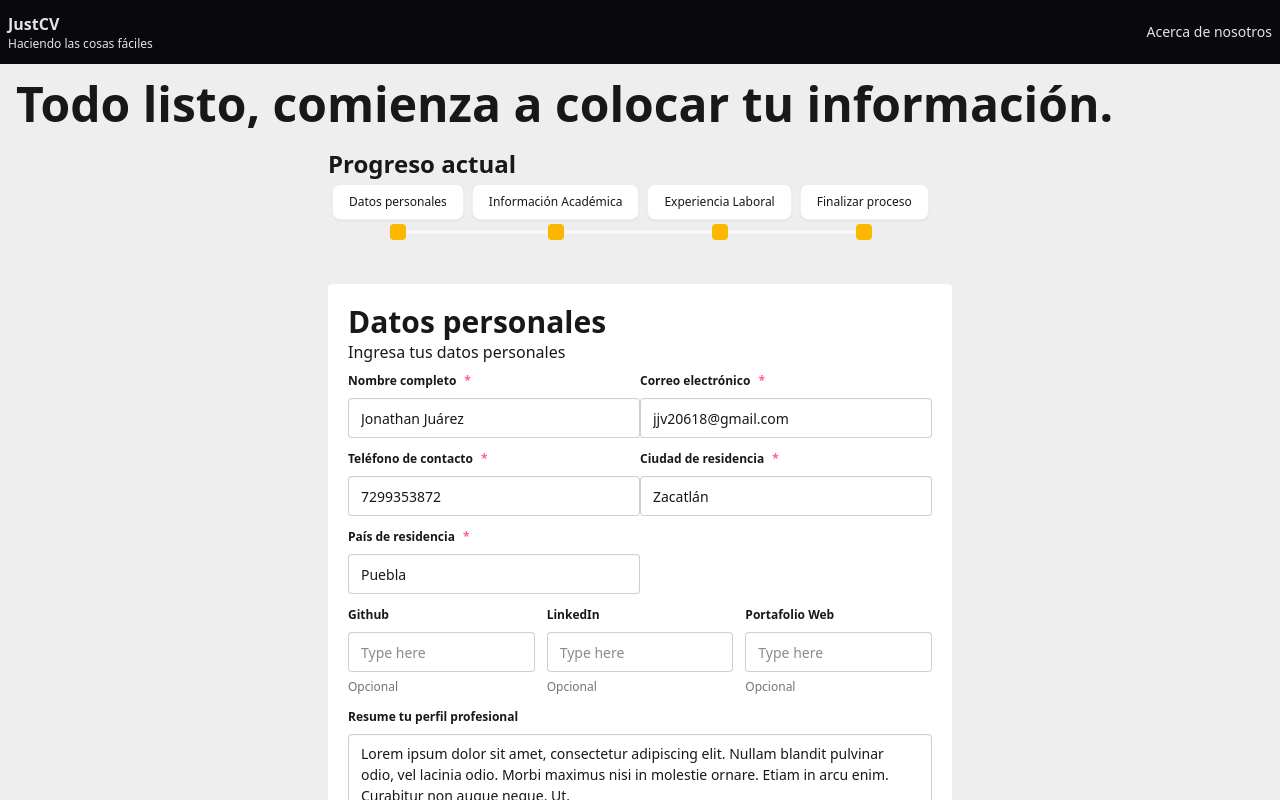
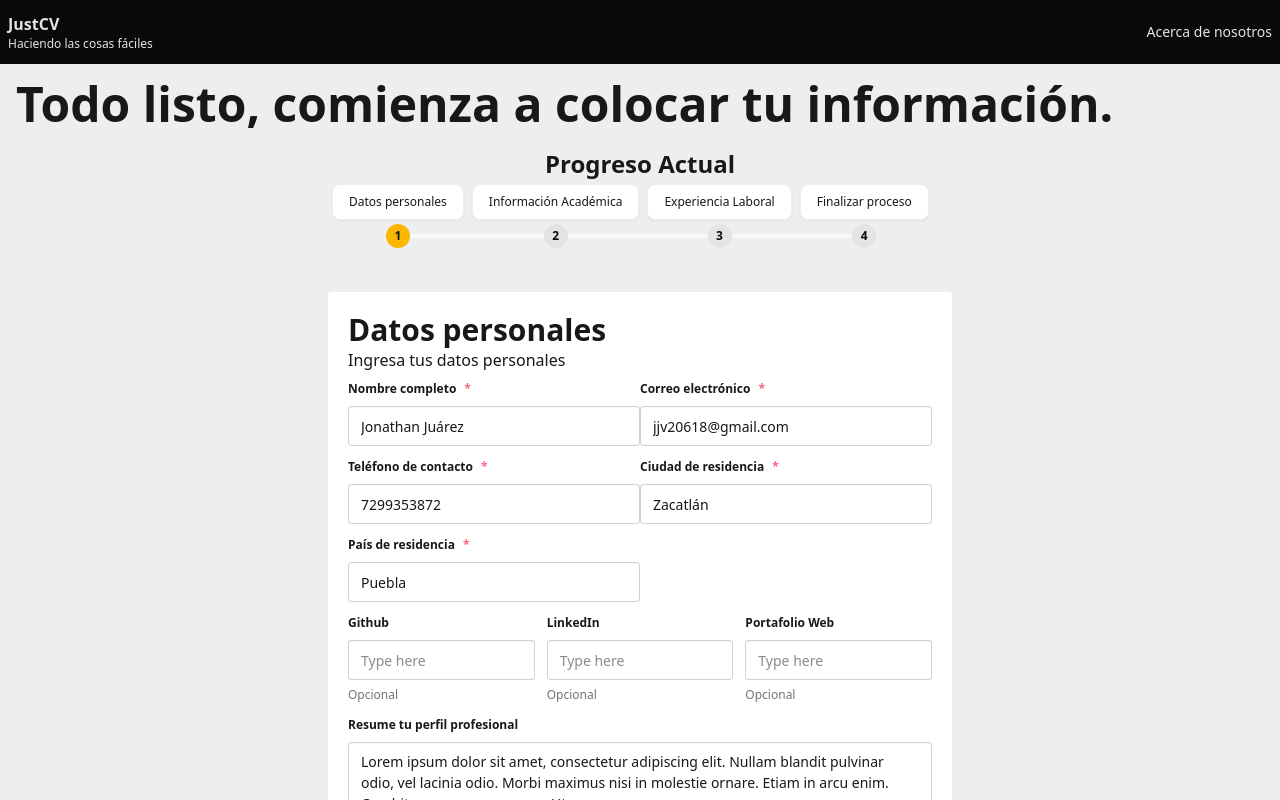
Before and after one commit to JhonCODEOWO/JustCV, a React (Vite) app: page /creating-cv in a window 1280 px wide. Shown: the top 800 px of the page. Built offline with nearby package versions, Linux system fonts and the light colour scheme.

Commit message:
refactor: StepComponent now has constants evaluating state of that Step and adding class names in the indicatorClass variable, now the useSteps hook has only functions related to it and a new StepsHelpers was created, StepsTimeLine props has changed to maintain responsibilities separately.

```diff
--- a/src/CV/components/CreateCvForm/CreateCvForm.component.tsx
+++ b/src/CV/components/CreateCvForm/CreateCvForm.component.tsx
@@ -9,12 +9,13 @@ import { zodResolver } from "@hookform/resolvers/zod";
 import type { CreateCvInterface } from "../../interfaces/CreateCVInterface";
 import { useSteps } from "../../../shared/hooks/FormSteps/FormSteps";
 import StepsTimelineComponent from "../../../shared/hooks/FormSteps/Components/StepsTimelineComponent/StepsTimelineComponent.component";
+import type { Step } from "../../../shared/hooks/FormSteps/interfaces/StepInterface.interface";
 
 export type CreateCvFormBody = z.infer<typeof CreateCVSchema>;
 type StepID = "personalData" | "educationData" | "laboralData" | "finalPhase";
 
 function CreateCvForm() {
-    const {actualPhase, getActualStep, isEndPointer, isStartPointer, isValidInTimeLine, nextPhase, prevPhase, totalPhases} = useSteps([
+    const {actualPhase, nextPhase, prevPhase, totalPhases, goTo, elementsBefore} = useSteps([
         {
             id: 'personalData',
             title: 'Datos personales'
@@ -48,6 +49,16 @@ function CreateCvForm() {
         resolver: zodResolver(CreateCVSchema)
     });
 
+    /**
+     * Field values separated by a ID
+     */
+    const fieldsByStep: Record<StepID, FieldPath<CreateCvFormBody>[]> = {
+            'personalData': ["fullname", "email", "phoneNumber", "profesionalLinks", "residence", "resume"],
+            educationData: ["education"],
+            laboralData: ["workExperience"],
+            finalPhase: []
+    }
+
     const {append, remove, fields} = useFieldArray({control, name: 'education'});
     const {append: appendWorkExperience, remove: removeWorkExperience, fields: workExperienceFields} = useFieldArray({control, name: 'workExperience'});
 
@@ -60,14 +71,7 @@ function CreateCvForm() {
     }
 
     const validate = async (stepID: StepID) => {
-        const values: Record<StepID, FieldPath<CreateCvFormBody>[]> = {
-            'personalData': ["fullname", "email", "phoneNumber", "profesionalLinks", "residence", "resume"],
-            educationData: ["education"],
-            laboralData: ["workExperience"],
-            finalPhase: []
-        }
-        const valid = await trigger(values[stepID]);
-        console.log(errors);
+        const valid = await trigger(fieldsByStep[stepID]);
         if(!valid) return;
         nextPhase();
     }
@@ -88,10 +92,30 @@ function CreateCvForm() {
         console.log(body);
     }
 
+    /**
+     * Handle the wanted step function and evaluate every step before the index request if any has a error then
+     * the go next operation can't be executed.
+     * @param requestedIndex The index of the element request to go.
+     * @param step The step element object requested.
+     * @returns void
+     */
+    const handleWantedStep = async (requestedIndex: number, step: Step) => {
+        const toEvaluate = elementsBefore(requestedIndex);
+        const toValidate: Promise<boolean>[] = [];
+
+        toEvaluate.forEach(step => {
+            toValidate.push(trigger(fieldsByStep[step.id as StepID]));
+        });
+
+        const result: boolean[] = await Promise.all(toValidate);
+        if(result.includes(false)) return;
+        goTo(requestedIndex);
+    }
+
     return (
         <form onSubmit={(event) => onSubmit(event)} className="flex flex-col gap-y-6">
             <div className="gap-x-4 items-start w-1/2 mx-auto my-0">
-                <StepsTimelineComponent actualPhase={actualPhase} isEndPointer={isEndPointer} isStartPointer={isStartPointer} isValidInTimeLine={isValidInTimeLine} steps={totalPhases}/>
+                <StepsTimelineComponent actualPhase={actualPhase} steps={totalPhases} onStepWanted={handleWantedStep}/>
 
                 {
                     actualPhase === 0
--- a/src/shared/hooks/FormSteps/Components/StepComponent/StepComponent.component.tsx
+++ b/src/shared/hooks/FormSteps/Components/StepComponent/StepComponent.component.tsx
@@ -1,24 +1,48 @@
+import {isStartPointer, isValidInTimeLineRange } from "../../Helpers/StepsHelpers";
+
 interface StepComponentProps {
+    /**
+     * The index of the element inside a array
+     */
     index: number;
     title: string,
-    actualStep: number;
-    isValidInTimeLine: (index: number) => boolean;
-    isStartPointer: (index: number) => boolean;
-    isEndPointer: (index: number) => boolean;
+    /**
+     * The current index in useSteps hook.
+     */
+    currentStepIndex: number;
+
+    /**
+     * True if the actual element is the last in the array false otherwise
+     */
+    isLastElement: boolean,
+    onStepClick: (stepIndex: number) => void;
 }
 
-function StepComponent({title, isEndPointer, isStartPointer, isValidInTimeLine, index, actualStep}:StepComponentProps) {
+function StepComponent({title, index, currentStepIndex, isLastElement, onStepClick}:StepComponentProps) {
+
+    const stepCompleted = isValidInTimeLineRange(index, currentStepIndex);
+    const isActive = currentStepIndex === index;
+    const notCompleted = !stepCompleted && !isActive;
+
+    let indicatorClass = ``;
+
+    if(isActive) indicatorClass = 'bg-warning';
+    if(stepCompleted) indicatorClass = 'bg-success';
+    if(notCompleted) indicatorClass = 'bg-neutral-content text-neutral';
+
     return (
-        <li>
+        <li onClick={() => onStepClick(index)} className="cursor-pointer">
             {/* Renderize if the element is not a initial element of the array and paint the hr line if the index is valid based on the actualPhase set */}
-            {!isStartPointer(index) && <hr className={isValidInTimeLine(index)? 'bg-primary':'bg-base-200'}/>}
+            {!isStartPointer(index) && <hr className={index <= currentStepIndex ? 'bg-primary':'bg-base-200'}/>}
             <div className="timeline-start timeline-box">{title}</div>
                 <div className="timeline-middle">
-                    <div className={`h-4 w-4 rounded ${(isValidInTimeLine(index) && index != actualStep? 'bg-success': 'bg-warning')}`}></div>
+                    <div className={`h-6 w-6 flex justify-center items-center rounded-full ${indicatorClass}`}>
+                        <p className="font-bold text-xs">{index + 1}</p>
+                    </div>
             </div>
 
             {/* Renderize if the element is not a initial element of the array and paint the hr line if the index is valid based on the actualPhase set */}
-            {!isEndPointer(index) && <hr className={isValidInTimeLine(index + 1)? 'bg-primary':'bg-base-200'}/>}
+            {!isLastElement && <hr className={stepCompleted ? 'bg-primary':'bg-base-200'}/>}
         </li>
     );
 }
--- a/src/shared/hooks/FormSteps/Components/StepsTimelineComponent/StepsTimelineComponent.component.tsx
+++ b/src/shared/hooks/FormSteps/Components/StepsTimelineComponent/StepsTimelineComponent.component.tsx
@@ -1,13 +1,13 @@
 import HeaderComponent from "../../../../components/HeaderComponent/HeaderComponent.component";
+import { isEndPointer } from "../../Helpers/StepsHelpers";
 import type { Step } from "../../interfaces/StepInterface.interface";
 import StepComponent from "../StepComponent/StepComponent.component";
 
 interface StepsTimelineComponentProps {
+    title?: string;
     steps: Step[],
     actualPhase: number,
-    isValidInTimeLine: (index: number) => boolean;
-    isStartPointer: (index: number) => boolean;
-    isEndPointer: (index: number) => boolean;
+    onStepWanted: (index: number, step: Step) => void;
 }
 
 /**
@@ -16,17 +16,24 @@ interface StepsTimelineComponentProps {
  * @param props The component props
  * @returns
  */
-function StepsTimelineComponent({steps, actualPhase, isValidInTimeLine, isStartPointer, isEndPointer}: StepsTimelineComponentProps) {
+function StepsTimelineComponent({steps, actualPhase, title = 'Progreso Actual', onStepWanted}: StepsTimelineComponentProps) {
     return (
         <>
-            <HeaderComponent level={4}>
-                    Progreso actual
+            <HeaderComponent level={4}className="text-center">
+                    {title}
             </HeaderComponent>
             <ul className="timeline">
                 {
                     steps.map(
                         ({title, id}, index) =>
-                            <StepComponent actualStep={actualPhase} index={index} isEndPointer={isEndPointer} isStartPointer={isStartPointer} isValidInTimeLine={isValidInTimeLine} title={title} key={id}/>
+                            <StepComponent
+                                currentStepIndex={actualPhase}
+                                index={index}
+                                title={title}
+                                key={id}
+                                isLastElement={isEndPointer(index, steps.length)}
+                                onStepClick={(index) => onStepWanted(index, steps[index])}
+                            />
                     )
                 }
             </ul>
--- a/src/shared/hooks/FormSteps/FormSteps.tsx
+++ b/src/shared/hooks/FormSteps/FormSteps.tsx
@@ -5,50 +5,43 @@ export const useSteps = (steps: Step[]) => {
         const totalPhases: Step[] = steps;
         const [actualPhase, setActualPhase] = useState<number>(0); //The index value of a position based on the array
 
+        /**
+         * Go to the next step based on the actual step index.
+         */
         const nextPhase = () => {
             //Verify if that index exists and is valid in the array length
-            if(!totalPhases[actualPhase] || actualPhase + 1 > totalPhases.length) throw Error('The element not exists or the index is out of array elements');
+            if(!totalPhases[actualPhase] || actualPhase >= totalPhases.length - 1) throw Error('The element not exists or the index is out of array elements');
             setActualPhase(actualPhase + 1);
         }
 
+        /**
+         * Navigate to the prev step based on the actual step.
+         */
         const prevPhase = () => {
             if(actualPhase - 1 < 0) throw Error('You cant go back of 0');
             setActualPhase(prev => prev - 1);
         }
 
         /**
-         * Checks if the index given is located at the start of array.
-         * @param index
+         * Navigate to the given index only if the element exists.
+         * @param index A valid position index in the array.
+         * @returns void
          */
-        const isStartPointer = (index: number) => {
-            return index === 0;
+        const goTo = (index: number) => {
+            if(!totalPhases[index]) return;
+            setActualPhase(index);
         }
 
         /**
-         * Checks if the index given is located at the start of array.
-         * @param index
+         * Returns a array with all elements before the index given
+         * @param index The position to exclude elements after it excluding it too.
+         * @returns A array with all elements before the index given
          */
-        const isEndPointer = (index: number) => {
-            return index === totalPhases.length - 1;
+        const elementsBefore = (index: number): Step[] => {
+            return totalPhases.slice(0, index);
         }
 
-        /**
-         * Check if the index given is valid based on the actual phase.
-         * @param index - A index value
-         * @returns True if the index value is valid in that timeline false otherwise
-         */
-        const isValidInTimeLine = (index: number) => {
-            console.log(`Input index: ${index} - Actual Phase: ${actualPhase} = ${index <= actualPhase}`);
-            return index <= actualPhase;
-        }
+        const actualStepElement = totalPhases[actualPhase];
 
-        /**
-         * Get the element from main array using the actual phase state
-         * @returns
-         */
-        const getActualStep = (): Step => {
-            return totalPhases[actualPhase];
-        }
-
-        return {getActualStep, nextPhase, prevPhase, isValidInTimeLine, isEndPointer, isStartPointer, totalPhases, actualPhase};
+        return {actualStepElement, nextPhase, prevPhase, totalPhases, actualPhase, goTo, elementsBefore};
 }
--- /dev/null
+++ b/src/shared/hooks/FormSteps/Helpers/StepsHelpers.ts
@@ -0,0 +1,25 @@
+/**
+ * Checks if the index given is located at the start of array.
+ * @param index
+ */
+export const isStartPointer = (index: number) => {
+  return index === 0;
+};
+
+/**
+ * Checks if the index given is located at the start of array based on the length given.
+ * @param index The index to compare besides the length
+ * @param length The total length of a array
+ */
+export const isEndPointer = (index: number, length: number) => {
+  return index === length - 1;
+};
+
+/**
+ * Check if the index given is valid based on the actual phase which means that all values below the actual step is valid.
+ * @param index - A index value
+ * @returns True if the index value is valid in that timeline false otherwise
+ */
+export const isValidInTimeLineRange = (index: number, actualPhase: number) => {
+  return index < actualPhase;
+};
```
